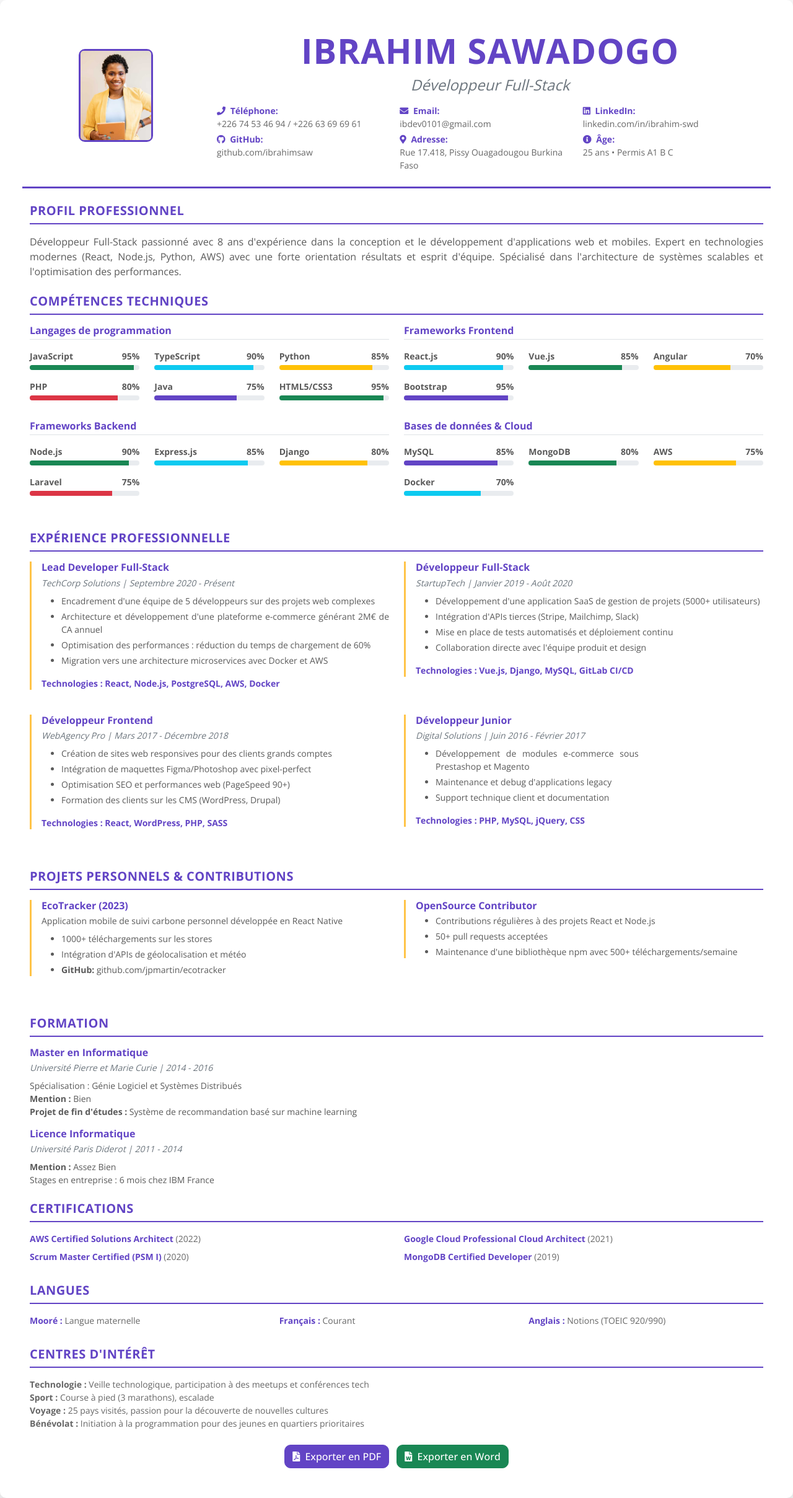
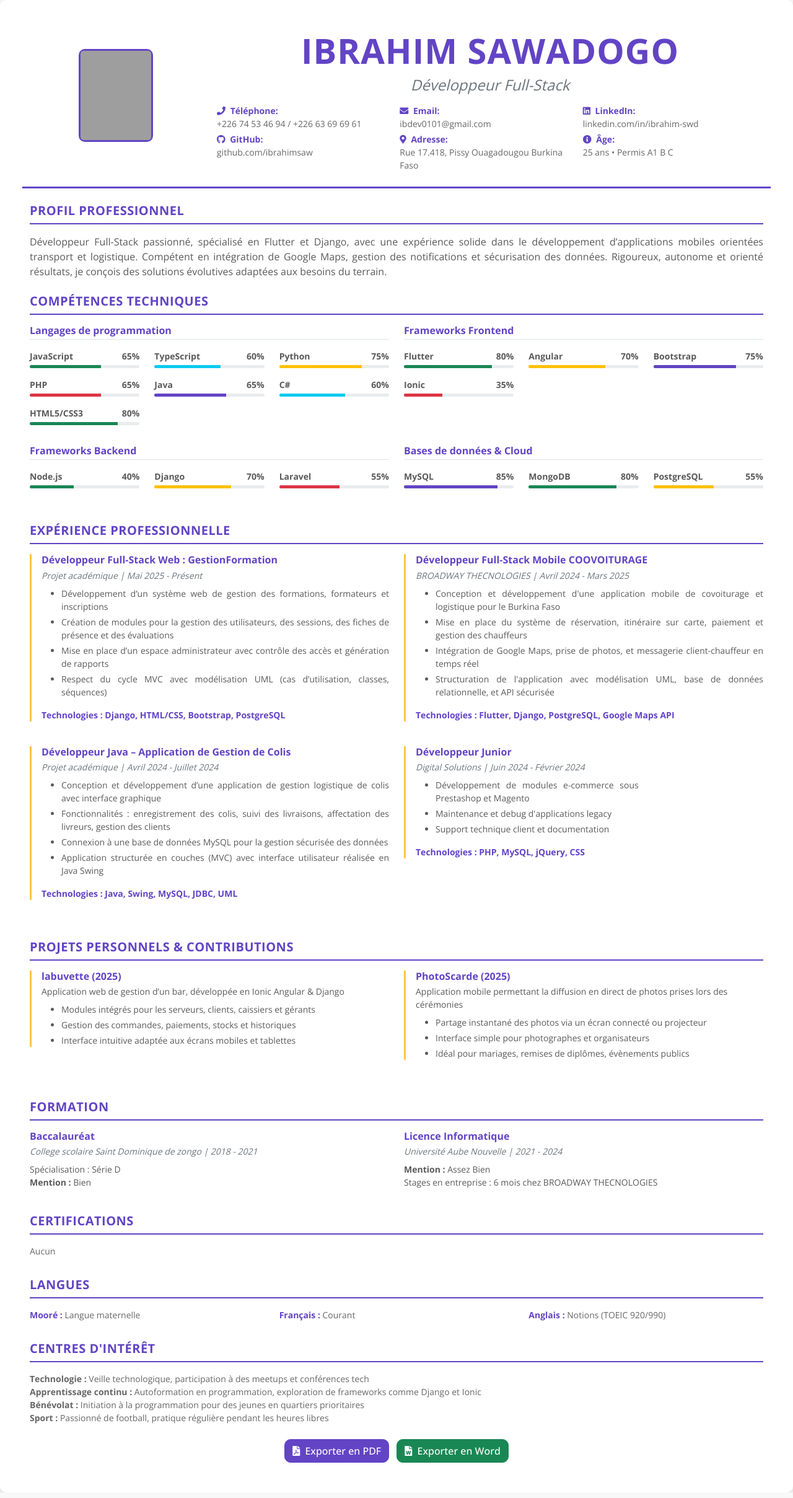
Before and after one commit to iBDEV0101/monportfolio, a Django app: page /cv/ in a window 1280 px wide. Shown: the whole page at 62% size. Run offline with Django 5.2, Linux system fonts and the light colour scheme; some libraries are stand-ins or nearby versions; grey boxes are pictures that could not be loaded.

Commit message:
premier commit
Signed-off-by: iBDEV0101 <ibdev0101@gmail.com>

```diff
--- a/myportfolio/templates/body/experience.html
+++ b/myportfolio/templates/body/experience.html
@@ -352,7 +352,7 @@
                                 <div class="row align-items-center">
                                     <div class="col-lg-6">
                                         <div class="about-img">
-                                            <img src="{% static 'img/team-1.jpg' %}" alt="Image">
+                                            <img src="{% static 'img/team-4.jpg' %}" alt="Image">
                                         </div>
                                     </div>
                                     <div class="col-lg-6">
--- a/myportfolio/templates/cv.html
+++ b/myportfolio/templates/cv.html
@@ -56,7 +56,7 @@
 			<div class="row align-items-center border-bottom border-primary border-3 pb-4 mb-4">
 				<div class="col-12 col-md-3 col-lg-3 text-center mb-3">
 					<div class="border border-primary border-3 rounded bg-light d-flex align-items-center justify-content-center" style="width: 120px; height: 150px; margin: 0 auto;">
-						<img src="{% static 'img/team-1.jpg' %}"
+						<img src="{% static 'img/team-4.jpg' %}"
 							 alt="Photo de profil"
 							 onerror="this.style.display='none'; this.parentElement.innerHTML='<div class=\'text-muted small text-center\'>📷<br>Insérer<br>Photo<br>Profil</div>'"
 							 style="width: 100%; height: 100%; object-fit: cover; border-radius: 5px;">
@@ -110,7 +110,9 @@
 			<!-- Profil Professionnel -->
 			<div class="mb-4">
 				<h3 class="h5 fw-bold text-primary text-uppercase border-bottom border-primary border-2 pb-2 mb-3" style="letter-spacing: 0.5px;">Profil Professionnel</h3>
-				<p class=" lh-base" style="text-align: justify;">Développeur Full-Stack passionné avec 8 ans d'expérience dans la conception et le développement d'applications web et mobiles. Expert en technologies modernes (React, Node.js, Python, AWS) avec une forte orientation résultats et esprit d'équipe. Spécialisé dans l'architecture de systèmes scalables et l'optimisation des performances.</p>
+				<p class="lh-base" style="text-align: justify;">
+				 Développeur Full-Stack passionné, spécialisé en Flutter et Django, avec une expérience solide dans le développement d’applications mobiles orientées transport et logistique. Compétent en intégration de Google Maps, gestion des notifications et sécurisation des données. Rigoureux, autonome et orienté résultats, je conçois des solutions évolutives adaptées aux besoins du terrain.
+				 </p>
 			</div>
 
 			<!-- Compétences Techniques -->
@@ -125,50 +127,52 @@
 				<div class="row">
 				 <div class="col-12 col-sm-6 col-md-6 mb-3">
   <div class="border-start border-secondary border-3 ps-3 mb-4">
-					  <h4 class="h6 fw-bold text-primary mb-1">Lead Developer Full-Stack</h4>
-					  <p class="small text-muted fst-italic mb-2">TechCorp Solutions | Septembre 2020 - Présent</p>
+    <h4 class="h6 fw-bold text-primary mb-1">Développeur Full-Stack Web : GestionFormation</h4>
+    <p class="small text-muted fst-italic mb-2">Projet académique | Mai 2025 - Présent</p>
     <ul class="small lh-base">
-						  <li class="mb-1">Encadrement d'une équipe de 5 développeurs sur des projets web complexes</li>
-						  <li class="mb-1">Architecture et développement d'une plateforme e-commerce générant 2M€ de CA annuel</li>
-						  <li class="mb-1">Optimisation des performances : réduction du temps de chargement de 60%</li>
-						  <li class="mb-1">Migration vers une architecture microservices avec Docker et AWS</li>
+      <li class="mb-1">Développement d’un système web de gestion des formations, formateurs et inscriptions</li>
+      <li class="mb-1">Création de modules pour la gestion des utilisateurs, des sessions, des fiches de présence et des évaluations</li>
+      <li class="mb-1">Mise en place d’un espace administrateur avec contrôle des accès et génération de rapports</li>
+      <li class="mb-1">Respect du cycle MVC avec modélisation UML (cas d’utilisation, classes, séquences)</li>
     </ul>
-					  <div class="small text-primary fw-bold">Technologies : React, Node.js, PostgreSQL, AWS, Docker</div>
+    <div class="small text-primary fw-bold">Technologies : Django, HTML/CSS, Bootstrap, PostgreSQL</div>
   </div>
 </div>
 				<div class="col-12 col-sm-6 col-md-6 mb-3">
   <div class="border-start border-secondary border-3 ps-3 mb-4">
-					  <h4 class="h6 fw-bold text-primary mb-1">Développeur Full-Stack</h4>
-					  <p class="small text-muted fst-italic mb-2">StartupTech | Janvier 2019 - Août 2020</p>
+    <h4 class="h6 fw-bold text-primary mb-1">Développeur Full-Stack Mobile COOVOITURAGE</h4>
+    <p class="small text-muted fst-italic mb-2">BROADWAY THECNOLOGIES | Avril 2024 - Mars 2025</p>
     <ul class="small lh-base">
-						  <li class="mb-1">Développement d'une application SaaS de gestion de projets (5000+ utilisateurs)</li>
-						  <li class="mb-1">Intégration d'APIs tierces (Stripe, Mailchimp, Slack)</li>
-						  <li class="mb-1">Mise en place de tests automatisés et déploiement continu</li>
-						  <li class="mb-1">Collaboration directe avec l'équipe produit et design</li>
+      <li class="mb-1">Conception et développement d'une application mobile de covoiturage et logistique pour le Burkina Faso</li>
+      <li class="mb-1">Mise en place du système de réservation, itinéraire sur carte, paiement et gestion des chauffeurs</li>
+      <li class="mb-1">Intégration de Google Maps, prise de photos, et messagerie client-chauffeur en temps réel</li>
+      <li class="mb-1">Structuration de l'application avec modélisation UML, base de données relationnelle, et API sécurisée</li>
     </ul>
-					  <div class="small text-primary fw-bold">Technologies : Vue.js, Django, MySQL, GitLab CI/CD</div>
+    <div class="small text-primary fw-bold">Technologies : Flutter, Django, PostgreSQL, Google Maps API</div>
   </div>
 </div>
 
+
+
 				 <div class="col-12 col-sm-6 col-md-6 mb-3">
-
   <div class="border-start border-secondary border-3 ps-3 mb-4">
-					  <h4 class="h6 fw-bold text-primary mb-1">Développeur Frontend</h4>
-					  <p class="small text-muted fst-italic mb-2">WebAgency Pro | Mars 2017 - Décembre 2018</p>
+    <h4 class="h6 fw-bold text-primary mb-1">Développeur Java – Application de Gestion de Colis</h4>
+    <p class="small text-muted fst-italic mb-2">Projet académique | Avril 2024 - Juillet 2024</p>
     <ul class="small lh-base">
-						  <li class="mb-1">Création de sites web responsives pour des clients grands comptes</li>
-						  <li class="mb-1">Intégration de maquettes Figma/Photoshop avec pixel-perfect</li>
-						  <li class="mb-1">Optimisation SEO et performances web (PageSpeed 90+)</li>
-						  <li class="mb-1">Formation des clients sur les CMS (WordPress, Drupal)</li>
+      <li class="mb-1">Conception et développement d’une application de gestion logistique de colis avec interface graphique</li>
+      <li class="mb-1">Fonctionnalités : enregistrement des colis, suivi des livraisons, affectation des livreurs, gestion des clients</li>
+      <li class="mb-1">Connexion à une base de données MySQL pour la gestion sécurisée des données</li>
+      <li class="mb-1">Application structurée en couches (MVC) avec interface utilisateur réalisée en Java Swing</li>
     </ul>
-					  <div class="small text-primary fw-bold">Technologies : React, WordPress, PHP, SASS</div>
+    <div class="small text-primary fw-bold">Technologies : Java, Swing, MySQL, JDBC, UML</div>
   </div>
 </div>
+
 
 		   <div class="col-12 col-sm-6 col-md-4 mb-6">
 				  <div class="border-start border-secondary border-3 ps-3 mb-4">
 					  <h4 class="h6 fw-bold text-primary mb-1">Développeur Junior</h4>
-					  <p class="small text-muted fst-italic mb-2">Digital Solutions | Juin 2016 - Février 2017</p>
+					  <p class="small text-muted fst-italic mb-2">Digital Solutions | Juin 2024 - Février 2024</p>
 					  <ul class="small lh-base">
 						  <li class="mb-1">Développement de modules e-commerce sous Prestashop et Magento</li>
 						  <li class="mb-1">Maintenance et debug d'applications legacy</li>
@@ -186,48 +190,50 @@
     <div class="row">
         <div class="col-12 col-sm-6 col-md-6 mb-3">
             <div class="border-start border-secondary border-3 ps-3 mb-4">
-					<h4 class="h6 fw-bold text-primary mb-1">EcoTracker (2023)</h4>
-					<p class="small mb-2">Application mobile de suivi carbone personnel développée en React Native</p>
+                <h4 class="h6 fw-bold text-primary mb-1">labuvette (2025)</h4>
+                <p class="small mb-2">Application web de gestion d’un bar, développée en Ionic Angular & Django</p>
                 <ul class="small lh-base">
-						<li class="mb-1">1000+ téléchargements sur les stores</li>
-						<li class="mb-1">Intégration d'APIs de géolocalisation et météo</li>
-						<li class="mb-1"><strong>GitHub:</strong> github.com/jpmartin/ecotracker</li>
+                    <li class="mb-1">Modules intégrés pour les serveurs, clients, caissiers et gérants</li>
+                    <li class="mb-1">Gestion des commandes, paiements, stocks et historiques</li>
+                    <li class="mb-1">Interface intuitive adaptée aux écrans mobiles et tablettes</li>
                 </ul>
             </div>
         </div>
+
         <div class="col-12 col-sm-6 col-md-6 mb-3">
             <div class="border-start border-secondary border-3 ps-3 mb-4">
-					<h4 class="h6 fw-bold text-primary mb-1">OpenSource Contributor</h4>
+                <h4 class="h6 fw-bold text-primary mb-1">PhotoScarde (2025)</h4>
+                <p class="small mb-2">Application mobile permettant la diffusion en direct de photos prises lors des cérémonies</p>
                 <ul class="small lh-base">
-						<li class="mb-1">Contributions régulières à des projets React et Node.js</li>
-						<li class="mb-1">50+ pull requests acceptées</li>
-						<li class="mb-1">Maintenance d'une bibliothèque npm avec 500+ téléchargements/semaine</li>
+                    <li class="mb-1">Partage instantané des photos via un écran connecté ou projecteur</li>
+                    <li class="mb-1">Interface simple pour photographes et organisateurs</li>
+                    <li class="mb-1">Idéal pour mariages, remises de diplômes, évènements publics</li>
                 </ul>
             </div>
         </div>
     </div>
 </div>
 
+
 			<!-- Formation -->
 			<div class="mb-4">
 				<h3 class="h5 fw-bold text-primary text-uppercase border-bottom border-primary border-2 pb-2 mb-3" style="letter-spacing: 0.5px;">Formation</h3>
-
-				<div class="mb-3">
-					<h4 class="h6 fw-bold text-primary mb-1">Master en Informatique</h4>
-					<p class="small text-muted fst-italic mb-2">Université Pierre et Marie Curie | 2014 - 2016</p>
+				<div class="row">
+				  <div class="col-12 col-sm-6 col-md-6 mb-3">
+					<h4 class="h6 fw-bold text-primary mb-1">Baccalauréat</h4>
+					<p class="small text-muted fst-italic mb-2">College scolaire Saint Dominique de zongo | 2018 - 2021</p>
 					<div class="small">
-						Spécialisation : Génie Logiciel et Systèmes Distribués<br>
+						Spécialisation : Série D<br>
 						<strong>Mention :</strong> Bien<br>
-						<strong>Projet de fin d'études :</strong> Système de recommandation basé sur machine learning
 					</div>
 				</div>
-
-				<div class="mb-3">
+				  <div class="col-12 col-sm-6 col-md-6 mb-3">
 					<h4 class="h6 fw-bold text-primary mb-1">Licence Informatique</h4>
-					<p class="small text-muted fst-italic mb-2">Université Paris Diderot | 2011 - 2014</p>
+					<p class="small text-muted fst-italic mb-2">Université Aube Nouvelle | 2021 - 2024</p>
 					<div class="small">
 						<strong>Mention :</strong> Assez Bien<br>
-						Stages en entreprise : 6 mois chez IBM France
+						Stages en entreprise : 6 mois chez BROADWAY THECNOLOGIES
+					</div>
 				</div>
 				 </div>
 			</div>
@@ -236,10 +242,11 @@
 			<div class="mb-4">
 				<h3 class="h5 fw-bold text-primary text-uppercase border-bottom border-primary border-2 pb-2 mb-3" style="letter-spacing: 0.5px;">Certifications</h3>
 				<div class="row small text-secondary">
-					<div class="col-sm-6 mb-2"><strong class="text-primary">AWS Certified Solutions Architect</strong> (2022)</div>
-					<div class="col-sm-6 mb-2"><strong class="text-primary">Google Cloud Professional Cloud Architect</strong> (2021)</div>
-					<div class="col-sm-6 mb-2"><strong class="text-primary">Scrum Master Certified (PSM I)</strong> (2020)</div>
-					<div class="col-sm-6 mb-2"><strong class="text-primary">MongoDB Certified Developer</strong> (2019)</div>
+				 <div class="col-sm-6 mb-2"><strong class="text-primary"> </strong> Aucun</div>
+<!--					<div class="col-sm-6 mb-2"><strong class="text-primary">AWS Certified Solutions Architect</strong> (2022)</div>-->
+<!--					<div class="col-sm-6 mb-2"><strong class="text-primary">Google Cloud Professional Cloud Architect</strong> (2021)</div>-->
+<!--					<div class="col-sm-6 mb-2"><strong class="text-primary">Scrum Master Certified (PSM I)</strong> (2020)</div>-->
+<!--					<div class="col-sm-6 mb-2"><strong class="text-primary">MongoDB Certified Developer</strong> (2019)</div>-->
 				</div>
 			</div>
 
@@ -264,9 +271,9 @@
 				<h3 class="h5 fw-bold text-primary text-uppercase border-bottom border-primary border-2 pb-2 mb-3" style="letter-spacing: 0.5px;">Centres d'Intérêt</h3>
 				<div class="small text-secondary lh-base">
 					<strong>Technologie :</strong> Veille technologique, participation à des meetups et conférences tech<br>
-					<strong>Sport :</strong> Course à pied (3 marathons), escalade<br>
-					<strong>Voyage :</strong> 25 pays visités, passion pour la découverte de nouvelles cultures<br>
-					<strong>Bénévolat :</strong> Initiation à la programmation pour des jeunes en quartiers prioritaires
+				 	<strong>Apprentissage continu :</strong> Autoformation en programmation, exploration de frameworks comme Django et Ionic<br>
+					<strong>Bénévolat :</strong> Initiation à la programmation pour des jeunes en quartiers prioritaires<br>
+				 	<strong>Sport :</strong> Passionné de football, pratique régulière pendant les heures libres<br>
 				</div>
 			</div>
 
@@ -313,32 +320,32 @@
 <script>
     const competences = {
         "Langages de programmation": [
-            { nom: "JavaScript", pourcentage: 95, couleur: "bg-success" },
-            { nom: "TypeScript", pourcentage: 90, couleur: "bg-info" },
-            { nom: "Python", pourcentage: 85, couleur: "bg-warning" },
-            { nom: "PHP", pourcentage: 80, couleur: "bg-danger" },
-            { nom: "Java", pourcentage: 75, couleur: "bg-primary" },
-            { nom: "HTML5/CSS3", pourcentage: 95, couleur: "bg-success" }
+            { nom: "JavaScript", pourcentage: 65, couleur: "bg-success" },
+            { nom: "TypeScript", pourcentage: 60, couleur: "bg-info" },
+            { nom: "Python", pourcentage: 75, couleur: "bg-warning" },
+            { nom: "PHP", pourcentage: 65, couleur: "bg-danger" },
+            { nom: "Java", pourcentage: 65, couleur: "bg-primary" },
+            { nom: "C#", pourcentage: 60, couleur: "bg-info" },
+            { nom: "HTML5/CSS3", pourcentage: 80, couleur: "bg-success" }
         ],
         "Frameworks Frontend": [
-            { nom: "React.js", pourcentage: 90, couleur: "bg-info" },
-            { nom: "Vue.js", pourcentage: 85, couleur: "bg-success" },
+            { nom: "Flutter", pourcentage: 80, couleur: "bg-success" },
             { nom: "Angular", pourcentage: 70, couleur: "bg-warning" },
-            { nom: "Bootstrap", pourcentage: 95, couleur: "bg-primary" }
+            { nom: "Bootstrap", pourcentage: 75, couleur: "bg-primary" },
+            { nom: "Ionic", pourcentage: 35, couleur: "bg-danger" }
         ],
         "Frameworks Backend": [
-            { nom: "Node.js", pourcentage: 90, couleur: "bg-success" },
-            { nom: "Express.js", pourcentage: 85, couleur: "bg-info" },
-            { nom: "Django", pourcentage: 80, couleur: "bg-warning" },
-            { nom: "Laravel", pourcentage: 75, couleur: "bg-danger" }
+            { nom: "Node.js", pourcentage: 40, couleur: "bg-success" },
+            { nom: "Django", pourcentage: 70, couleur: "bg-warning" },
+            { nom: "Laravel", pourcentage: 55, couleur: "bg-danger" }
         ],
         "Bases de données & Cloud": [
             { nom: "MySQL", pourcentage: 85, couleur: "bg-primary" },
             { nom: "MongoDB", pourcentage: 80, couleur: "bg-success" },
-            { nom: "AWS", pourcentage: 75, couleur: "bg-warning" },
-            { nom: "Docker", pourcentage: 70, couleur: "bg-info" }
+            { nom: "PostgreSQL", pourcentage: 55, couleur: "bg-warning" },
         ]
     };
+
 
     function genererCompetences() {
     const container = document.getElementById("competences-container");
@@ -362,7 +369,7 @@
                     <span class="small fw-bold">${item.nom}</span>
                     <span class="small fw-bold">${item.pourcentage}%</span>
                 </div>
-                <div class="progress" style="height: 8px;">
+                <div class="progress" style="height: 5px;">
                     <div class="progress-bar ${item.couleur}" role="progressbar" style="width: ${item.pourcentage}%" aria-valuenow="${item.pourcentage}" aria-valuemin="0" aria-valuemax="100"></div>
                 </div>
             `;
```
Lines whose indentation alone changed are shown as unchanged.
